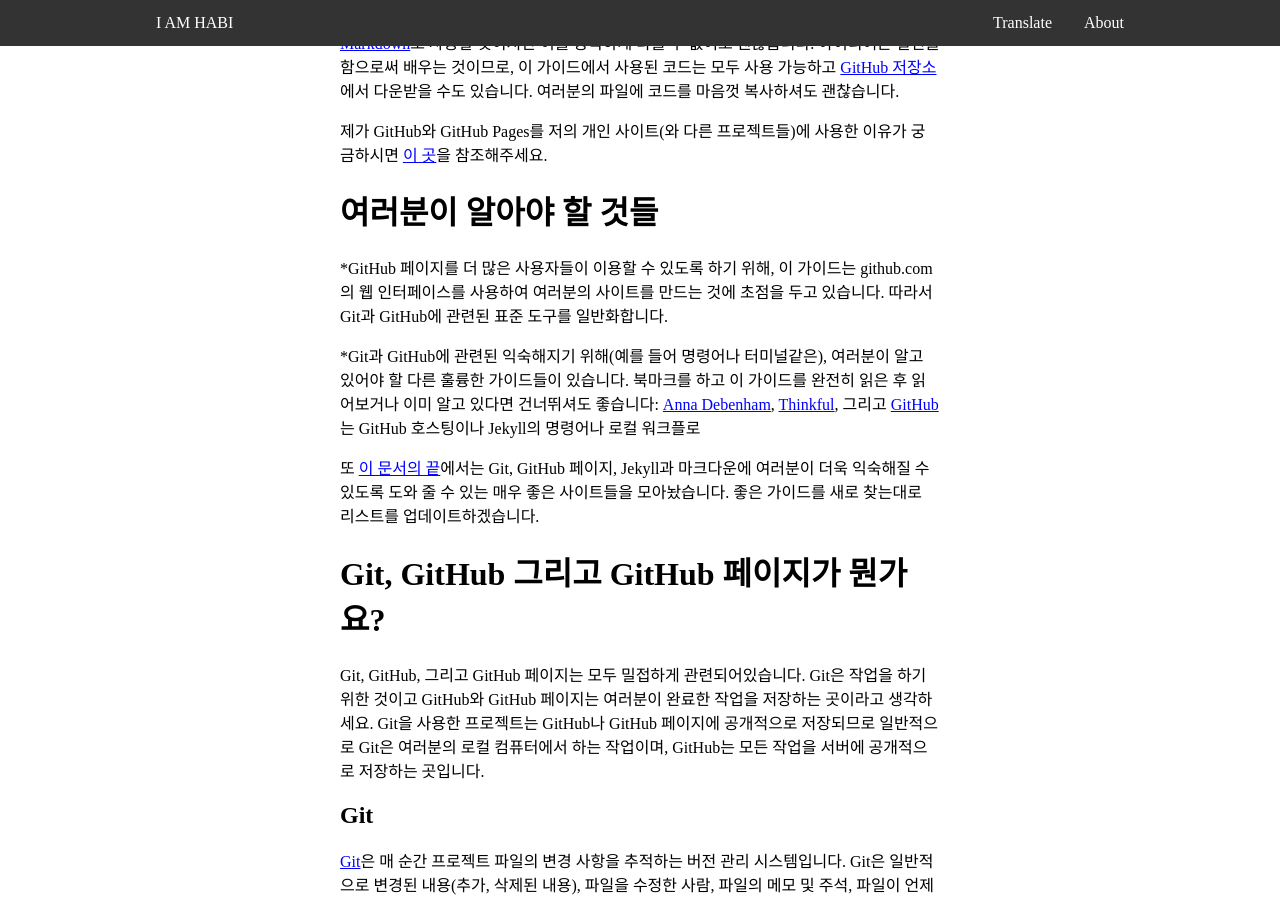
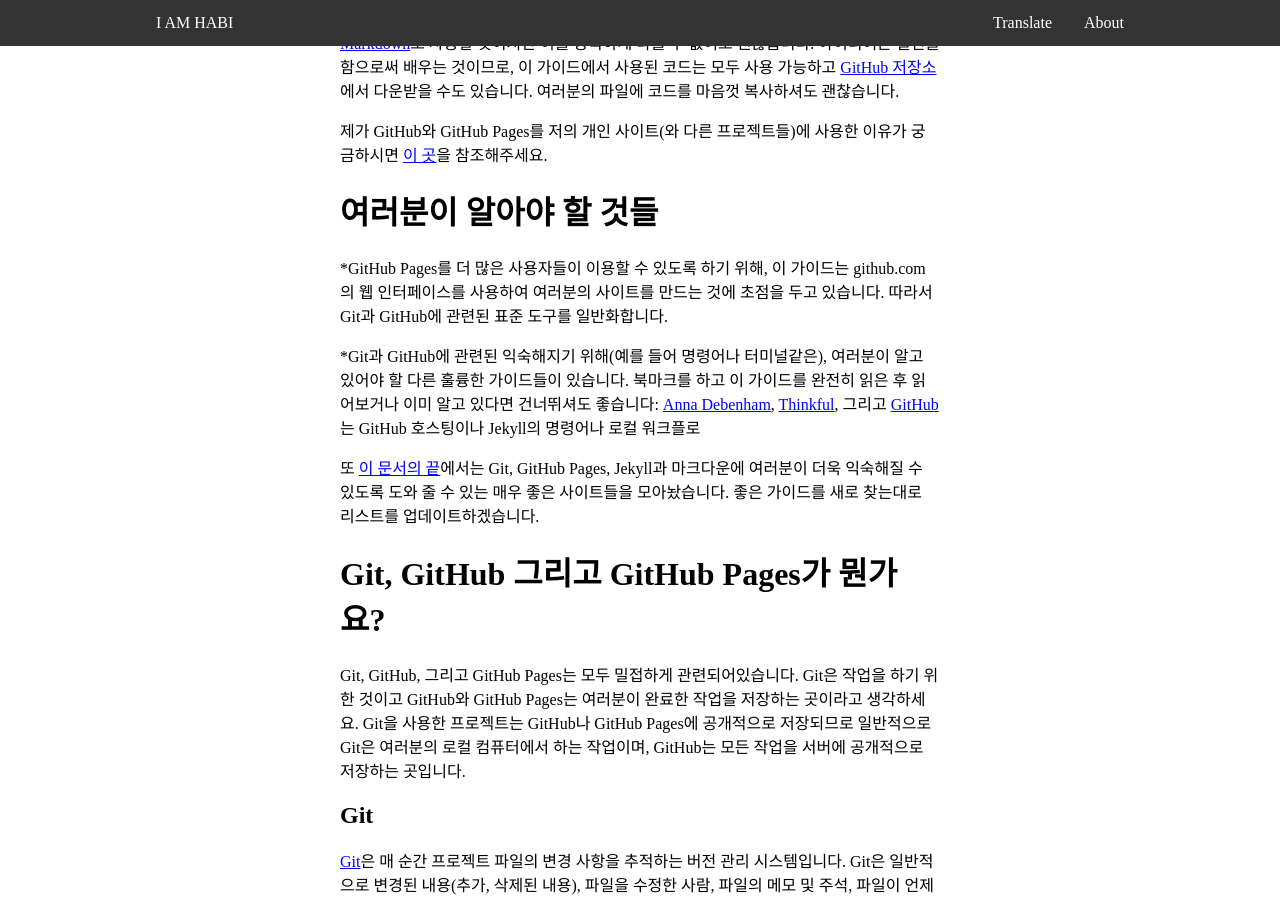
Before and after one commit to iamhabi/iamhabi.github.io, a Jekyll site: the page built from _posts/2018-12-23-Creating-and-Hosting-a-Personal-Site-on-GitHub-Translate.md, in a window 1280 px wide and 900 px high, scrolled down 338 px. Built offline with Jekyll 4.4.1, drawn with Linux system fonts in a browser that asks for light colours; some of the changed text lies outside the part shown.

Commit message:
GitHub Pages

```diff
--- a/_posts/2018-12-23-Creating-and-Hosting-a-Personal-Site-on-GitHub-Translate.md
+++ b/_posts/2018-12-23-Creating-and-Hosting-a-Personal-Site-on-GitHub-Translate.md
@@ -20,15 +20,15 @@
 
 # 여러분이 알아야 할 것들
 
-*GitHub 페이지를 더 많은 사용자들이 이용할 수 있도록 하기 위해, 이 가이드는 github.com의 웹 인터페이스를 사용하여 여러분의 사이트를 만드는 것에 초점을 두고 있습니다. 따라서 Git과 GitHub에 관련된 표준 도구를 일반화합니다.
+*GitHub Pages를 더 많은 사용자들이 이용할 수 있도록 하기 위해, 이 가이드는 github.com의 웹 인터페이스를 사용하여 여러분의 사이트를 만드는 것에 초점을 두고 있습니다. 따라서 Git과 GitHub에 관련된 표준 도구를 일반화합니다.
 
 *Git과 GitHub에 관련된 익숙해지기 위해(예를 들어 명령어나 터미널같은), 여러분이 알고 있어야 할 다른 훌륭한 가이드들이 있습니다. 북마크를 하고 이 가이드를 완전히 읽은 후 읽어보거나 이미 알고 있다면 건너뛰셔도 좋습니다: [Anna Debenham](https://24ways.org/2013/get-started-with-github-pages/), [Thinkful](http://www.thinkful.com/learn/a-guide-to-using-github-pages/), 그리고 [GitHub](https://pages.github.com/)는 GitHub 호스팅이나 Jekyll의 명령어나 로컬 워크플로
 
-또 [이 문서의 끝]()에서는 Git, GitHub 페이지, Jekyll과 마크다운에 여러분이 더욱 익숙해질 수 있도록 도와 줄 수 있는 매우 좋은 사이트들을 모아놨습니다. 좋은 가이드를 새로 찾는대로 리스트를 업데이트하겠습니다.
+또 [이 문서의 끝]()에서는 Git, GitHub Pages, Jekyll과 마크다운에 여러분이 더욱 익숙해질 수 있도록 도와 줄 수 있는 매우 좋은 사이트들을 모아놨습니다. 좋은 가이드를 새로 찾는대로 리스트를 업데이트하겠습니다.
 
-# Git, GitHub 그리고 GitHub 페이지가 뭔가요?
+# Git, GitHub 그리고 GitHub Pages가 뭔가요?
 
-Git, GitHub, 그리고 GitHub 페이지는 모두 밀접하게 관련되어있습니다. Git은 작업을 하기 위한 것이고 GitHub와 GitHub 페이지는 여러분이 완료한 작업을 저장하는 곳이라고 생각하세요. Git을 사용한 프로젝트는 GitHub나 GitHub 페이지에 공개적으로 저장되므로 일반적으로 Git은 여러분의 로컬 컴퓨터에서 하는 작업이며, GitHub는 모든 작업을 서버에 공개적으로 저장하는 곳입니다.
+Git, GitHub, 그리고 GitHub Pages는 모두 밀접하게 관련되어있습니다. Git은 작업을 하기 위한 것이고 GitHub와 GitHub Pages는 여러분이 완료한 작업을 저장하는 곳이라고 생각하세요. Git을 사용한 프로젝트는 GitHub나 GitHub Pages에 공개적으로 저장되므로 일반적으로 Git은 여러분의 로컬 컴퓨터에서 하는 작업이며, GitHub는 모든 작업을 서버에 공개적으로 저장하는 곳입니다.
 
 ## Git
 
@@ -50,13 +50,17 @@
 
 GitHub에는 정말 멋지고 재미있는 저장소들이 정말 많으며, 매일 새로운 저장소가 추가됩니다. GitHub에서 코드를 사용할 수 있도록 해주는 인기있는 소프트웨어 개발 프로젝트들은 다음과 같습니다:
 
-* [트위터 부트스트랩](https://github.com/twbs/bootstrap)은 Twitter 개발진들이 만든 첫 모바일 웹사이트를 위한 매우 유명한 프론트-엔드 프레임워크
-* [HTML5 Boilerplate](https://github.com/h5bp/html5-boilerplate)은 빠르게 웹사이트를 구축하기 위한 프론트-엔드 템플릿
+* [트위터 부트스트랩](https://github.com/twbs/bootstrap), Twitter 개발진들이 만든 첫 모바일 웹사이트를 위한 매우 유명한 프론트-엔드 프레임워크
+* [HTML5 Boilerplate](https://github.com/h5bp/html5-boilerplate), 빠르게 웹사이트를 구축하기 위한 프론트-엔드 템플릿
 * 자바스크립트 시각화 라이브러리 [D3](https://github.com/mbostock/d3)
 * [Ruby on Rails](), Ruby로 구축한 오픈 소스 웹 프레임워크
 
-흔히, 사람들은 그들의 코드를 작성한 파일을 호스팅하기 때문에, Ruby on Rails 프로젝트를 예시로 보듯, 실제로 작성한 코드를 볼 수 있습니다.
+흔히 사람들은 그들의 코드를 작성한 파일을 호스팅하기 때문에, Ruby on Rails 프로젝트를 예시로 보듯, 실제로 작성한 코드를 볼 수 있습니다.
 
 ![](http://jmcglone.com/img/guides/github-ruby-on-rails.png)
 
-## GitHub 페이지
+## GitHub Pages
+
+GitHub Pages는 GitHub를 통해 무료로 호스팅된는 공개 웹 페이지입니다. GitHub 유저들은 개인 웹사이트(유저 당 한 사이트)와 특정 GitHub 프로젝트에 대한 사이트를 만들고 호스팅을 할 수 있습니다. Pages는 GitHub와 동일한 방식으로 작업을 할 수 있도록 해주고, 저장소의 이름이 특정 방식으로 지정되어 있고 파일이 HTML이나 마크다운이라면 파일을 웹사이트 형식으로 볼 수 있습니다. GitHub Pages는 GitHub의 *자각 버전입니다. Pages는 또한 우리가 배울 [Jekyll](https://jekyllrb.com/)이라고 부르는 강력한 [사이트 생성기](https://www.staticgen.com/) 포함합니다.
+
+# GitHub Pages 시작하기
```
